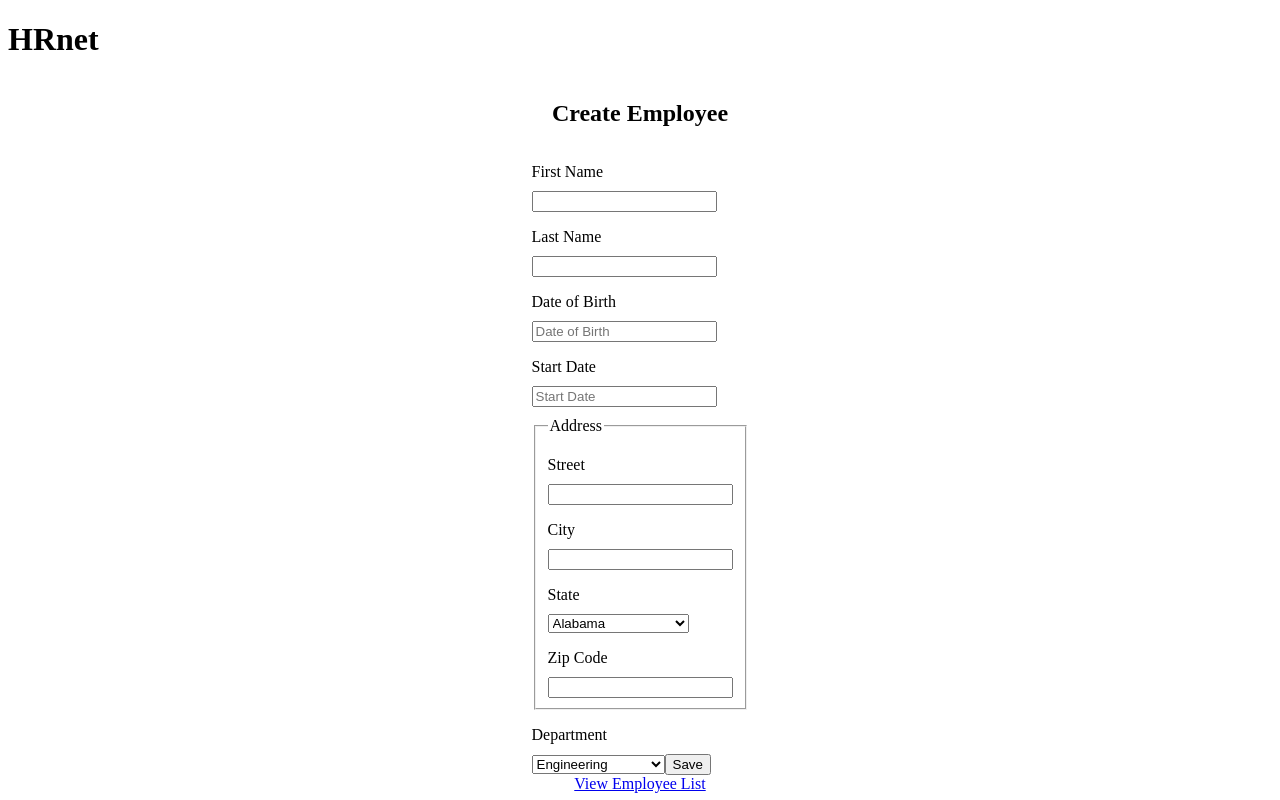
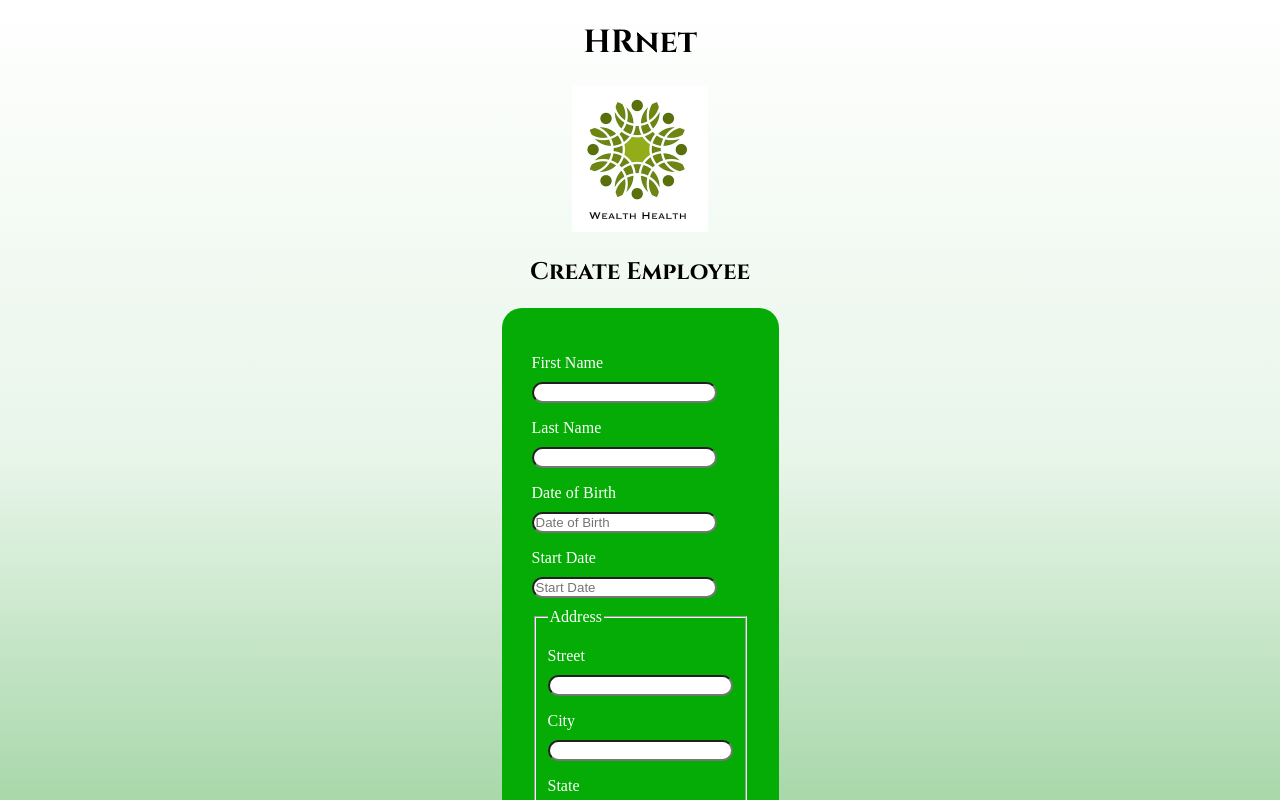
Before and after one commit to SallAbdou/p14, a React (Vite) app: page / in a window 1280 px wide. Shown: the top 800 px of the page. Built offline with nearby package versions, Linux system fonts and the light colour scheme.

Commit message:
add style

```diff
--- a/index.html
+++ b/index.html
@@ -3,9 +3,11 @@
   <head>
     <meta charset="UTF-8" />
     <meta name="viewport" content="width=device-width, initial-scale=1.0" />
+    <link href="https://fonts.googleapis.com/css2?family=Cinzel:wght@400;700&display=swap" rel="stylesheet">
     <title>HRnet</title>
   </head>
   <body>
+
     <div id="root"></div>
     <script type="module" src="/src/main.jsx"></script>
   </body>
--- a/src/components/EmployeeForm.jsx
+++ b/src/components/EmployeeForm.jsx
@@ -108,7 +108,13 @@ const EmployeeForm = () => {
   };
 
   return (
+
     <div className="container">
+
+    <a href="#">
+      <img alt="logo" src="/img/logo.png" />
+    </a>
+
       <h2>Create Employee</h2>
       <form ref={form} onSubmit={handleSubmit}>
         <label htmlFor="firstName">First Name</label>
--- a/src/components/Modal.jsx
+++ b/src/components/Modal.jsx
@@ -23,7 +23,7 @@ const modalStyle = {
 const buttonStyle = {
   marginTop: "10px",
   padding: "8px 16px",
-  backgroundColor: "#cdcd",
+  backgroundColor: "#cdcdcd",
   color: "white",
   border: "none",
   borderRadius: "4px",
--- a/src/style/index.scss
+++ b/src/style/index.scss
@@ -1,4 +1,9 @@
 @import './modal.scss';
+
+body {
+    background: linear-gradient(to bottom, white 0%, #E8F5E9 45%, #A5D6A7 80%, #4CAF50 100%);
+}
+
 .title {
     display: flex;
     align-items: center;
@@ -6,12 +11,22 @@
 }
 
 
-.container {
-    display: flex;
-    flex-direction: column;
-    align-items: center;
+ h1 {
+    display: flex ;
     justify-content: center;
+    font-family: 'Cinzel', serif;
+
  }
+
+ h2 {
+    font-family: 'Cinzel', serif;
+ }
+
+form {
+    background-color: #05ac05;
+    border-radius: 20px;
+    padding: 30px;
+    color: white;
 
     label {
         display: block;
@@ -19,6 +34,18 @@ label {
         margin-bottom: 10px;
     }
 
+    input {
+        border-radius: 20px;
+    }
+
     .address {
         margin-top: 10px;
     }
+}
+
+.container {
+    display: flex;
+    flex-direction: column;
+    align-items: center;
+    justify-content: center;
+}
```
Also changed, not shown: public/img/logo.png (added). Lines whose indentation alone changed are shown as unchanged.
